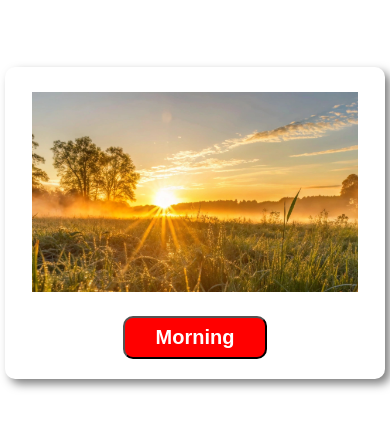
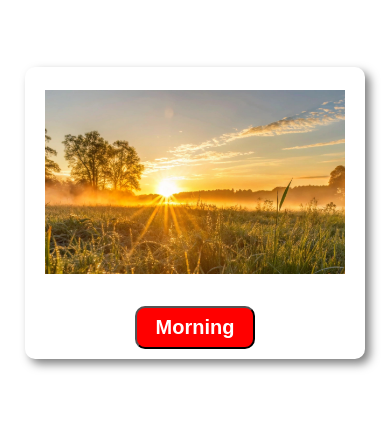
Before and after one commit to dnyaneshwari843/image-toggle, a plain HTML site: page index.html in a window 390 px wide. Shown: the part 148-576 px from the top of the page. Drawn offline with Linux system fonts and the light colour scheme.

Commit message:
new changes added

```diff
--- a/index.html
+++ b/index.html
@@ -32,13 +32,14 @@
             margin: 80px auto;
         }
 
+
         @media(max-width:500px) {
             .card {
                 height: fit-content;
-                width: 360px;
-                margin: 80px auto;
-                padding: 20px 10px;
-                margin-top: 70px
+                width: 300px;
+                margin: 60px auto;
+                padding: 10px 20px;
+                margin-top: 70px;
              }
 
             .heading {
```
